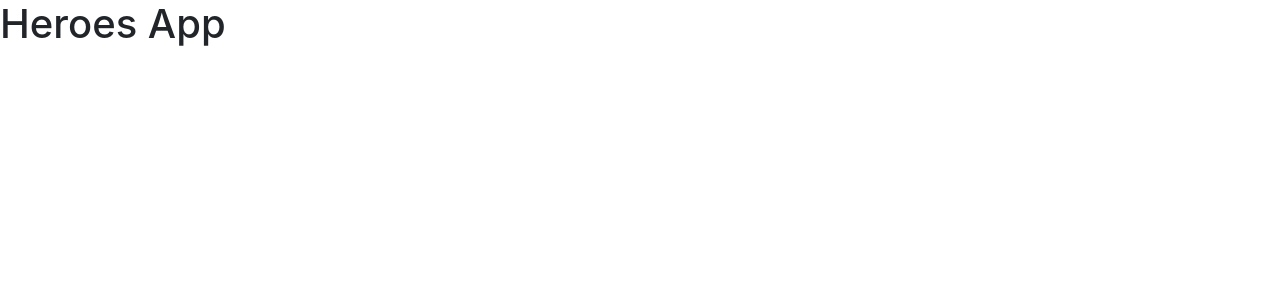
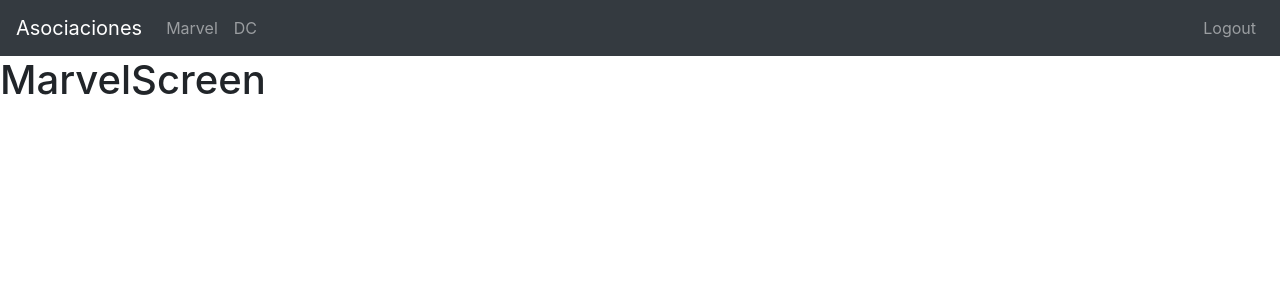
Before and after one commit to Kadievka/HeroesApp, a React (Create React App) app: page / in a window 1280 px wide. Shown: the top 300 px of the page. Built offline with nearby package versions, Linux system fonts and the light colour scheme.

Commit message:
173. Creando un primer Router

```diff
--- a/package.json
+++ b/package.json
@@ -12,6 +12,8 @@
     "@types/react-dom": "^18.0.4",
     "react": "^18.1.0",
     "react-dom": "^18.1.0",
+    "react-router": "^6.3.0",
+    "react-router-dom": "^6.3.0",
     "react-scripts": "5.0.1",
     "typescript": "^4.6.4",
     "web-vitals": "^2.1.4"
--- a/src/HeroesApp.tsx
+++ b/src/HeroesApp.tsx
@@ -1,10 +1,9 @@
 import React from 'react'
+import AppRouter from './routers/AppRouter'
 
 const HeroesApp = () => {
   return (
-    <div>
-      <h1>Heroes App</h1>
-    </div>
+    <AppRouter />
   )
 }
 
--- /dev/null
+++ b/src/components/dc/DcScreen.tsx
@@ -0,0 +1,11 @@
+import React from 'react'
+
+const DcScreen = () => {
+  return (
+    <div>
+      <h1>DcScreen</h1>
+    </div>
+  )
+}
+
+export default DcScreen
--- /dev/null
+++ b/src/components/login/LoginScreen.tsx
@@ -0,0 +1,11 @@
+import React from 'react'
+
+const LoginScreen = () => {
+  return (
+    <div>
+      <h1>LoginScreen</h1>
+    </div>
+  )
+}
+
+export default LoginScreen
--- /dev/null
+++ b/src/components/marvel/MarvelScreen.tsx
@@ -0,0 +1,11 @@
+import React from 'react'
+
+const MarvelScreen = () => {
+  return (
+    <div>
+      <h1>MarvelScreen</h1>
+    </div>
+  )
+}
+
+export default MarvelScreen
--- /dev/null
+++ b/src/components/search/SearchScreen.tsx
@@ -0,0 +1,11 @@
+import React from 'react'
+
+const SearchScreen = () => {
+  return (
+    <div>
+      <h1>SearchScreen</h1>
+    </div>
+  )
+}
+
+export default SearchScreen
--- /dev/null
+++ b/src/components/ui/Navbar.tsx
@@ -0,0 +1,34 @@
+import React from "react";
+import { Link, NavLink } from "react-router-dom";
+
+const Navbar = () => {
+  return (
+    <nav className="navbar navbar-expand-sm navbar-dark bg-dark">
+
+      <Link className="navbar-brand" to="/">
+        Asociaciones
+      </Link>
+
+      <div className="navbar-collapse">
+        <div className="navbar-nav">
+          <NavLink className="nav-item nav-link" to="/marvel">
+            Marvel
+          </NavLink>
+
+          <NavLink className="nav-item nav-link" to="/dc">
+            DC
+          </NavLink>
+        </div>
+      </div>
+
+      <div className="navbar-collapse collapse w-100 order-3 dual-collapse2">
+        <ul className="navbar-nav ml-auto">
+          <NavLink className="nav-item nav-link" to="/login">
+            Logout
+          </NavLink>
+        </ul>
+      </div>
+    </nav>
+  );
+};
+export default Navbar;
--- /dev/null
+++ b/src/routers/AppRouter.tsx
@@ -0,0 +1,27 @@
+import React from 'react';
+import { BrowserRouter, Routes, Route } from 'react-router-dom';
+import DcScreen from '../components/dc/DcScreen';
+import LoginScreen from '../components/login/LoginScreen';
+import MarvelScreen from '../components/marvel/MarvelScreen';
+import SearchScreen from '../components/search/SearchScreen';
+import Navbar from '../components/ui/Navbar';
+
+const AppRouter = () => {
+  return (
+    <BrowserRouter>
+
+      <Navbar />
+
+      <Routes>
+        <Route path="/" element={<MarvelScreen />} />
+        <Route path="/marvel" element={<MarvelScreen />} />
+        <Route path="/dc" element={<DcScreen />} />
+        <Route path="/search" element={<SearchScreen />} />
+        <Route path="/login" element={<LoginScreen />} />
+      </Routes>
+
+    </BrowserRouter>
+  )
+}
+
+export default AppRouter
```
Also changed, not shown: 1 other file (tests, documents, lock files or other folders).
